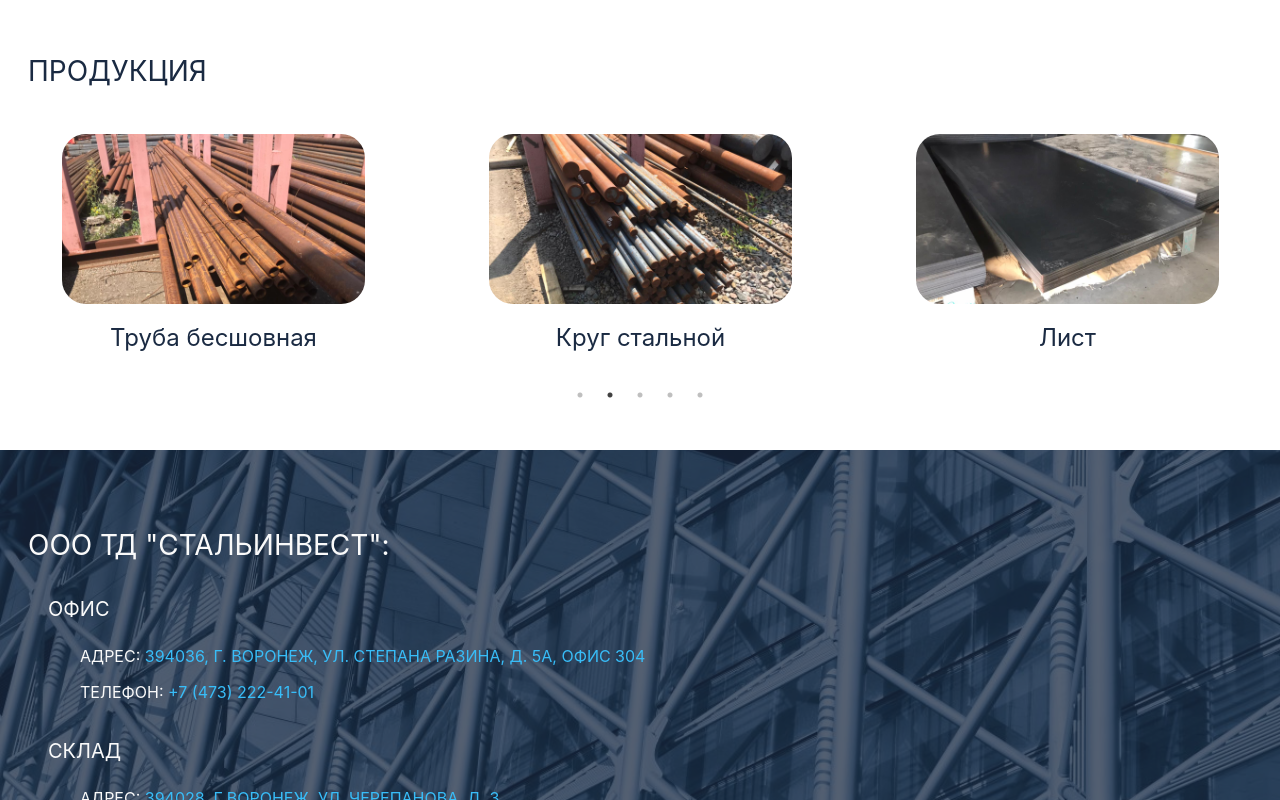
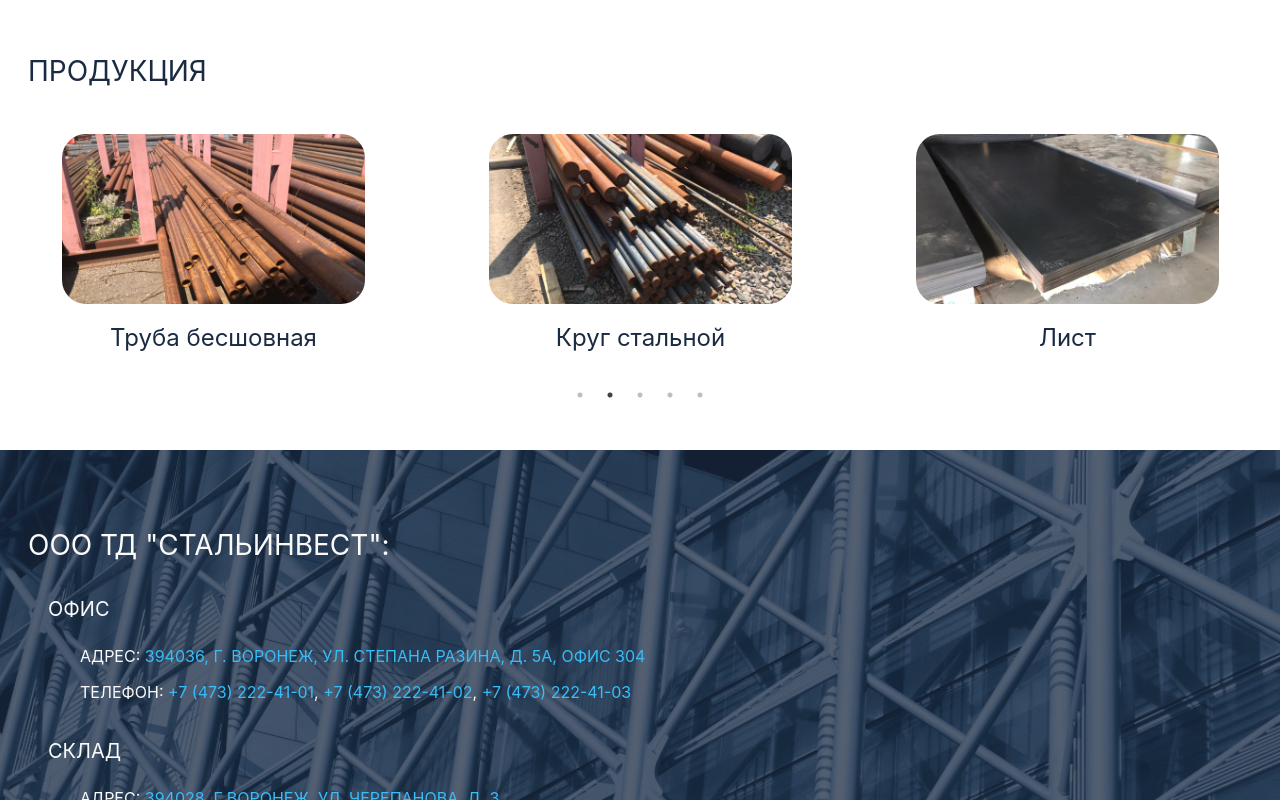
Before and after one commit to Alex-g-h/alex-metal, a React (Create React App) app: page / in a window 1280 px wide. Shown: the part 2000-2800 px from the top of the page. Built offline with nearby package versions, Linux system fonts and the light colour scheme.

Commit message:
Phones numbers added

```diff
--- a/src/App.css
+++ b/src/App.css
@@ -130,7 +130,7 @@ body {
 
 .partners-background {
   height: auto;
-  /* max-height: 100%;  123 */
+  /* max-height: 100%;  123 н*/
   background-image: url('./assets/images/backgrounds/6-partners.jpg');
   background-position: center;
   background-repeat: repeat-y;
--- a/src/App.js
+++ b/src/App.js
@@ -21,7 +21,7 @@ function App() {
       {/* <PartnersPart /> */} {/* // [--] */}
       {/* <FormPart /> // old comment*/}
       <ContactsPart /> {/* // [+] */}
-      <FooterPart />
+      <FooterPart /> {/* // [+] */}
     </div>
   )
 }
--- a/src/app/components/companyPart.jsx
+++ b/src/app/components/companyPart.jsx
@@ -38,7 +38,7 @@ const CompanyPart = () => {
                   Все виды
                   <br /> металлопроката
                 </div>
-                <div className="main_logo_s">от ведущих производителей</div>
+                {/* <div className="main_logo_s">от ведущих производителей</div> */}
               </div>
             </div>
           </div>
--- a/src/app/components/contactsPart.jsx
+++ b/src/app/components/contactsPart.jsx
@@ -8,7 +8,7 @@ const ContactsPart = () => {
 
   const storehouse = {
     address: '394028, г.Воронеж, ул. Черепанова, д. 3',
-    phone: '+7 (473) 222-41-01',
+    phone: '8-903-654-50-99',
   }
 
   return (
@@ -38,6 +38,16 @@ const ContactsPart = () => {
               {' '}
               <span>{office.phone}</span>
             </a>
+            ,
+            <a href="tel:+74732224102">
+              {' '}
+              <span>+7 (473) 222-41-02</span>
+            </a>
+            ,
+            <a href="tel:+74732224103">
+              {' '}
+              <span>+7 (473) 222-41-03</span>
+            </a>
           </div>
         </div>
         <div className="contacts__container">
@@ -53,13 +63,13 @@ const ContactsPart = () => {
               {storehouse.address}
             </a>
           </div>
-          {/* <div className="contacts__phone">
+          <div className="contacts__phone">
             Телефон:
-            <a href="tel:+74732224101">
+            <a href="tel:+79036545099">
               {' '}
               <span>{storehouse.phone}</span>
             </a>
-          </div> */}
+          </div>
         </div>
         <div className="contacts__container">
           <div className="contacts__site">
--- a/src/app/components/footerPart.jsx
+++ b/src/app/components/footerPart.jsx
@@ -16,14 +16,11 @@ const FooterPart = () => {
               width="50%"
             />
             <div className="footer_logo_text">
-              <p>
-                Все виды металлопроката
-                <br /> от ведущих производителей
-              </p>
+              <p>Все виды металлопроката</p>
             </div>
           </div>
           <div className="footer_copyright">
-            <span></span> {currDate.getFullYear()}
+            <span></span>2007 - {currDate.getFullYear()}
           </div>
         </div>
         <div className="footer_right">
```
